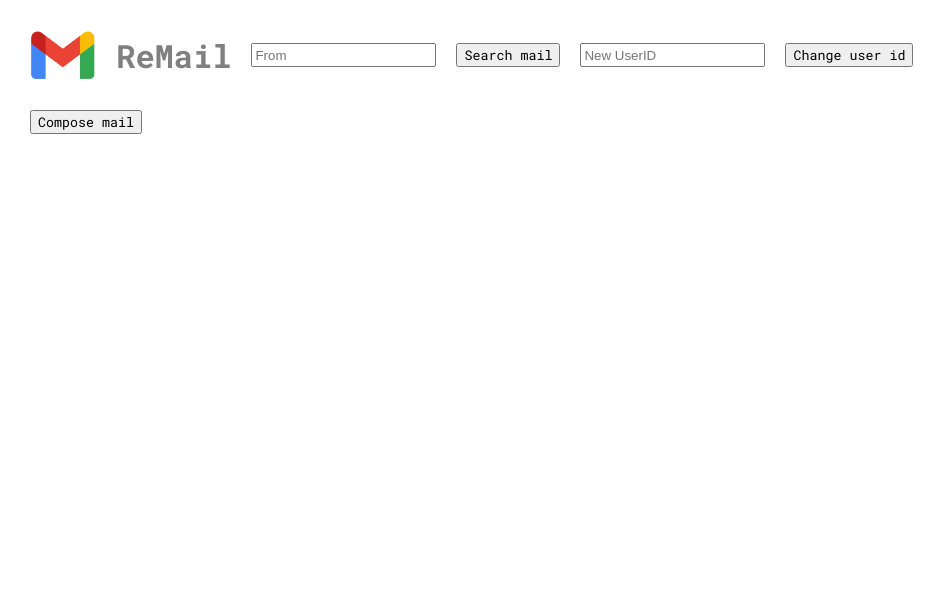
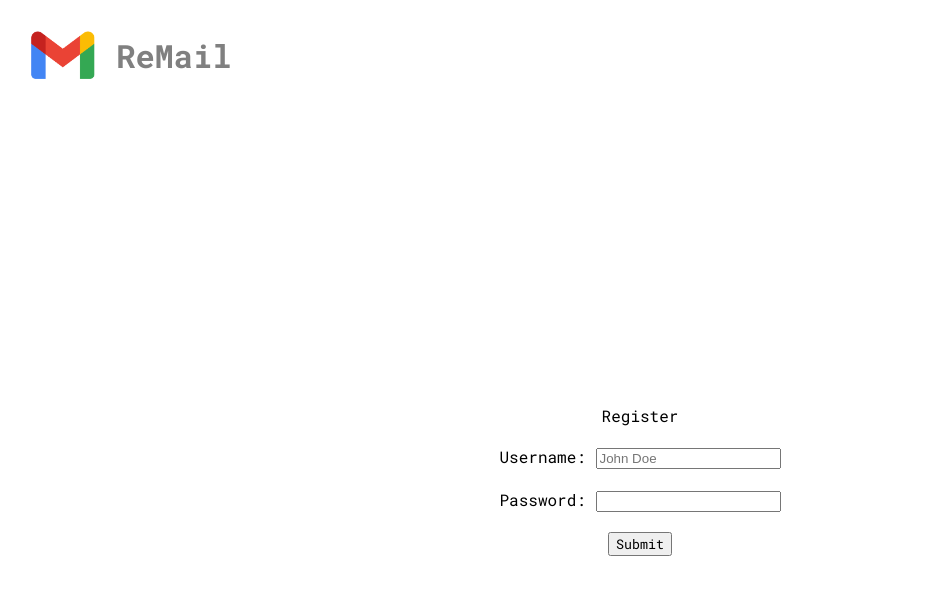
Before and after one commit to yuaneric06/ReMail, a React (Vite) app in the folder client/: page /register in a window 1280 px wide. Shown: the top 594 px of the page, without its empty margins (0-946 px from the left). Built offline with nearby package versions, Linux system fonts and the light colour scheme; a web font is replaced by a local one.

Commit message:
register
Created html css for /login and /register, completed /register api express endpoint

```diff
--- a/client/package.json
+++ b/client/package.json
@@ -12,7 +12,8 @@
   "dependencies": {
     "axios": "^1.13.2",
     "react": "^19.1.1",
-    "react-dom": "^19.1.1"
+    "react-dom": "^19.1.1",
+    "react-router-dom": "^7.9.5"
   },
   "devDependencies": {
     "@eslint/js": "^9.36.0",
--- /dev/null
+++ b/client/src/Login.css
@@ -0,0 +1,30 @@
+* {
+    margin: 0;
+}
+
+.login-screen-header {
+    display: flex;
+    flex-direction: row;
+    align-items: center;
+    gap: 20px;
+    margin: 30px 30px 0;
+}
+
+.login-screen-header > img {
+    height: 50px;
+    width: auto;
+}
+
+.login-screen-header > h1 {
+    color: gray;
+}
+
+.input {
+    height: 100%;
+    display: flex;
+    flex-direction: column;
+    justify-content: center;
+    align-items: center;
+    font-family: "Roboto Mono";
+    gap: 20px;
+}
--- /dev/null
+++ b/client/src/Login.jsx
@@ -0,0 +1,28 @@
+import './Login.css'
+
+export default function Login() {
+    const handleSubmit = async (e) => {
+        e.preventDefault();
+
+        const form = e.target();
+        const formData = new formData(form);
+        const username = formData.get("username");
+        const password = formData.get("password");
+    }
+
+    return (
+        <>
+            <header className="login-screen-header">
+                <img src="../media/gmail-logo.png" alt="gmail logo" />
+                <h1>ReMail</h1>
+            </header>
+
+            <form className="input">
+                <label>Login</label>
+                <label>Username: <input type="text" name="username" placeholder="John Doe" /></label>
+                <label>Password: <input type="password" name="password" /></label>
+                <button>Submit</button>
+            </form>
+        </>
+    )
+}
--- /dev/null
+++ b/client/src/Register.css
@@ -0,0 +1,30 @@
+* {
+    margin: 0;
+}
+
+.register-screen-header {
+    display: flex;
+    flex-direction: row;
+    align-items: center;
+    gap: 20px;
+    margin: 30px 30px 0;
+}
+
+.register-screen-header > img {
+    height: 50px;
+    width: auto;
+}
+
+.register-screen-header > h1 {
+    color: gray;
+}
+
+.input {
+    height: 100%;
+    display: flex;
+    flex-direction: column;
+    justify-content: center;
+    align-items: center;
+    font-family: "Roboto Mono";
+    gap: 20px;
+}
--- /dev/null
+++ b/client/src/Register.jsx
@@ -0,0 +1,37 @@
+import './Register.css'
+import axios from 'axios'
+
+export default function Register() {
+    const handleRegister = async (e) => {
+        e.preventDefault();
+
+        const form = e.target;
+        const formData = new FormData(form);
+        const username = formData.get("username");
+        const password = formData.get("password");
+        const response = await axios.post("http://localhost:8080/register",
+            {
+                params: {
+                    username: username,
+                    password: password
+                }
+            }
+        )
+    }
+
+    return (
+        <>
+            <header className="register-screen-header">
+                <img src="../media/gmail-logo.png" alt="gmail logo" />
+                <h1>ReMail</h1>
+            </header>
+
+            <form className="input" onSubmit={handleRegister}>
+                <label>Register</label>
+                <label>Username: <input type="text" name="username" placeholder="John Doe" /></label>
+                <label>Password: <input type="password" name="password" /></label>
+                <button>Submit</button>
+            </form>
+        </>
+    )
+}
--- a/client/src/main.jsx
+++ b/client/src/main.jsx
@@ -1,10 +1,19 @@
 import { StrictMode } from 'react'
 import { createRoot } from 'react-dom/client'
+import { BrowserRouter, Routes, Route } from 'react-router-dom'
 import ReMail from './ReMail.jsx'
+import Login from './Login.jsx'
+import Register from './Register.jsx'
 
 createRoot(document.getElementById('root')).render(
   // <StrictMode>
-    // <App />
-    <ReMail />
+  // <App />
+  <BrowserRouter>
+    <Routes>
+      <Route path="/mail" element={<ReMail />} />
+      <Route path="/login" element={<Login />} />
+      <Route path="/register" element={<Register />} />
+    </Routes>
+  </BrowserRouter>
   // </StrictMode>,
 )
```
Also changed, not shown: 2 other files (tests, documents, lock files or other folders).
